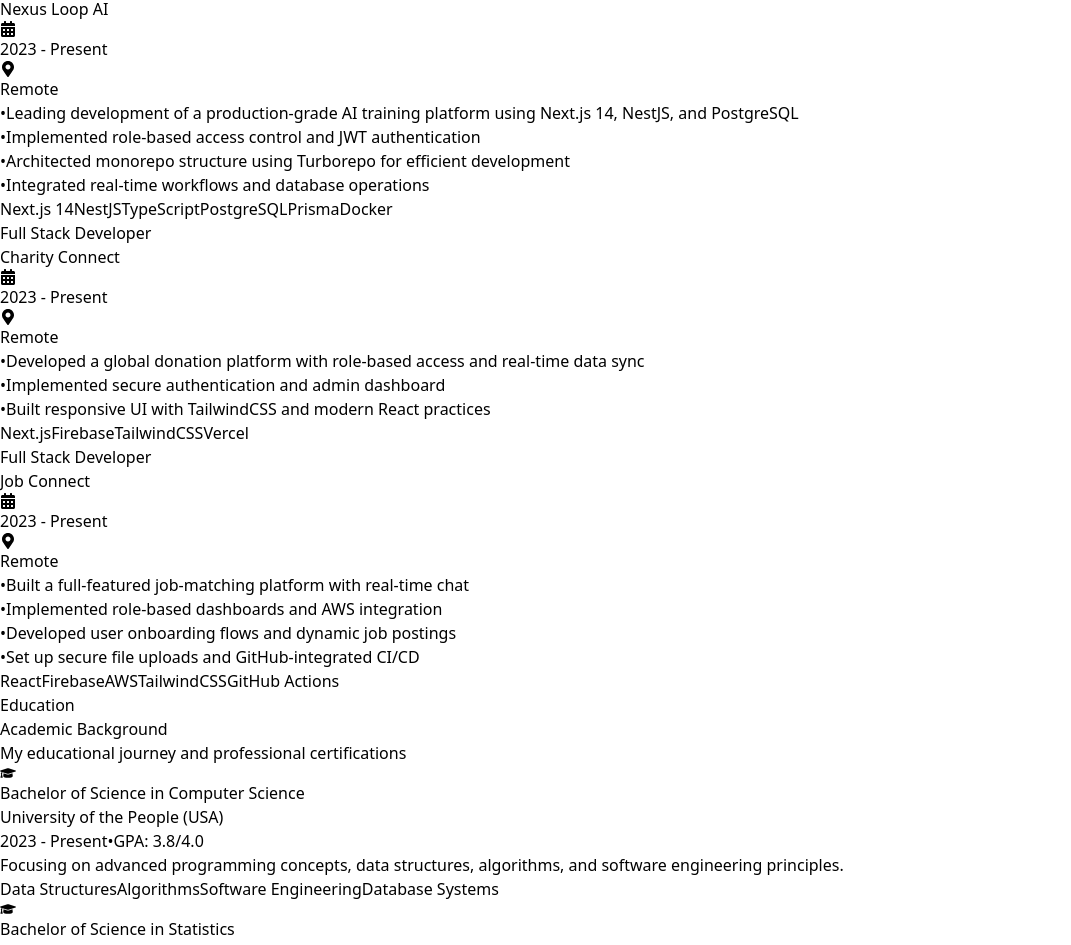
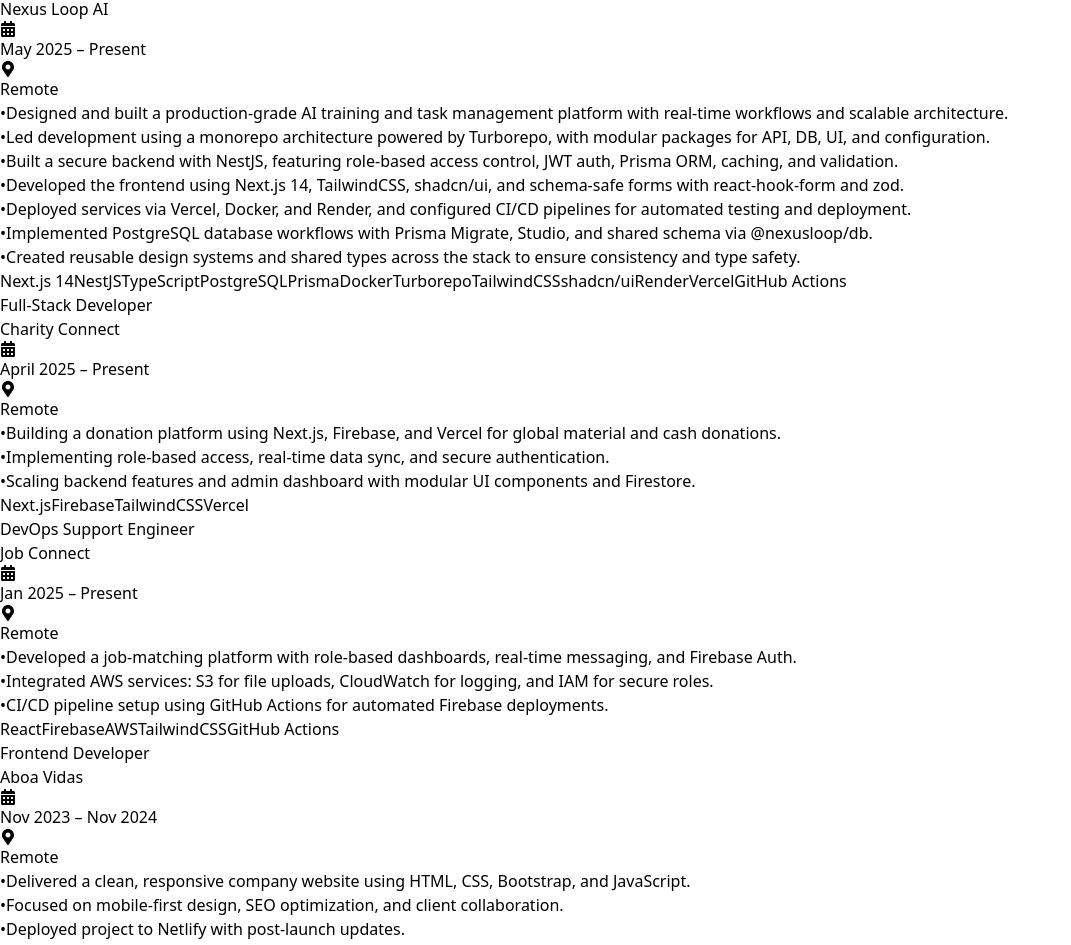
Before and after one commit to Mash24/portfolio-with-React, a React (Vite) app: page / in a window 1280 px wide. Shown: the part 2340-3285 px from the top of the page, without its empty margins (0-1071 px from the left). Built offline with nearby package versions, Linux system fonts and the light colour scheme.

Commit message:
Updated the CI/CD Pipelines to clear off a deployment breakdown

```diff
--- a/src/components/education/Education.jsx
+++ b/src/components/education/Education.jsx
@@ -23,21 +23,21 @@
 
 const certifications = [
   {
-    title: "AWS Certified Cloud Practitioner",
+    title: "AWS Certified Cloud Practitioner (Expected)",
     issuer: "Amazon Web Services",
-    date: "2024",
+    date: "Expected: July 2025",
     icon: "☁️"
   },
   {
-    title: "Google Cloud Fundamentals",
+    title: "Google Cloud Fundamentals (Expected)",
     issuer: "Google Cloud",
-    date: "2023",
+    date: "Expected: July 2025",
     icon: "🌐"
   },
   {
     title: "Full Stack Web Development",
     issuer: "Meta",
-    date: "2023",
+    date: "April 2025",
     icon: "💻"
   }
 ];
--- a/src/components/experience/Experience.jsx
+++ b/src/components/experience/Experience.jsx
@@ -4,42 +4,56 @@
 
 const experiences = [
   {
-    title: "Full Stack Developer",
+    title: "Full-Stack Developer",
     company: "Nexus Loop AI",
-    period: "2023 - Present",
+    period: "May 2025 – Present",
     location: "Remote",
     description: [
-      "Leading development of a production-grade AI training platform using Next.js 14, NestJS, and PostgreSQL",
-      "Implemented role-based access control and JWT authentication",
-      "Architected monorepo structure using Turborepo for efficient development",
-      "Integrated real-time workflows and database operations"
+      "Designed and built a production-grade AI training and task management platform with real-time workflows and scalable architecture.",
+      "Led development using a monorepo architecture powered by Turborepo, with modular packages for API, DB, UI, and configuration.",
+      "Built a secure backend with NestJS, featuring role-based access control, JWT auth, Prisma ORM, caching, and validation.",
+      "Developed the frontend using Next.js 14, TailwindCSS, shadcn/ui, and schema-safe forms with react-hook-form and zod.",
+      "Deployed services via Vercel, Docker, and Render, and configured CI/CD pipelines for automated testing and deployment.",
+      "Implemented PostgreSQL database workflows with Prisma Migrate, Studio, and shared schema via @nexusloop/db.",
+      "Created reusable design systems and shared types across the stack to ensure consistency and type safety."
     ],
-    techStack: ["Next.js 14", "NestJS", "TypeScript", "PostgreSQL", "Prisma", "Docker"]
+    techStack: ["Next.js 14", "NestJS", "TypeScript", "PostgreSQL", "Prisma", "Docker", "Turborepo", "TailwindCSS", "shadcn/ui", "Render", "Vercel", "GitHub Actions"]
   },
   {
-    title: "Full Stack Developer",
+    title: "Full-Stack Developer",
     company: "Charity Connect",
-    period: "2023 - Present",
+    period: "April 2025 – Present",
     location: "Remote",
     description: [
-      "Developed a global donation platform with role-based access and real-time data sync",
-      "Implemented secure authentication and admin dashboard",
-      "Built responsive UI with TailwindCSS and modern React practices"
+      "Building a donation platform using Next.js, Firebase, and Vercel for global material and cash donations.",
+      "Implementing role-based access, real-time data sync, and secure authentication.",
+      "Scaling backend features and admin dashboard with modular UI components and Firestore."
     ],
     techStack: ["Next.js", "Firebase", "TailwindCSS", "Vercel"]
   },
   {
-    title: "Full Stack Developer",
+    title: "DevOps Support Engineer",
     company: "Job Connect",
-    period: "2023 - Present",
+    period: "Jan 2025 – Present",
     location: "Remote",
     description: [
-      "Built a full-featured job-matching platform with real-time chat",
-      "Implemented role-based dashboards and AWS integration",
-      "Developed user onboarding flows and dynamic job postings",
-      "Set up secure file uploads and GitHub-integrated CI/CD"
+      "Developed a job-matching platform with role-based dashboards, real-time messaging, and Firebase Auth.",
+      "Integrated AWS services: S3 for file uploads, CloudWatch for logging, and IAM for secure roles.",
+      "CI/CD pipeline setup using GitHub Actions for automated Firebase deployments."
     ],
     techStack: ["React", "Firebase", "AWS", "TailwindCSS", "GitHub Actions"]
+  },
+  {
+    title: "Frontend Developer",
+    company: "Aboa Vidas",
+    period: "Nov 2023 – Nov 2024",
+    location: "Remote",
+    description: [
+      "Delivered a clean, responsive company website using HTML, CSS, Bootstrap, and JavaScript.",
+      "Focused on mobile-first design, SEO optimization, and client collaboration.",
+      "Deployed project to Netlify with post-launch updates."
+    ],
+    techStack: ["HTML", "CSS", "Bootstrap", "JavaScript", "Netlify"]
   }
 ];
 
```
